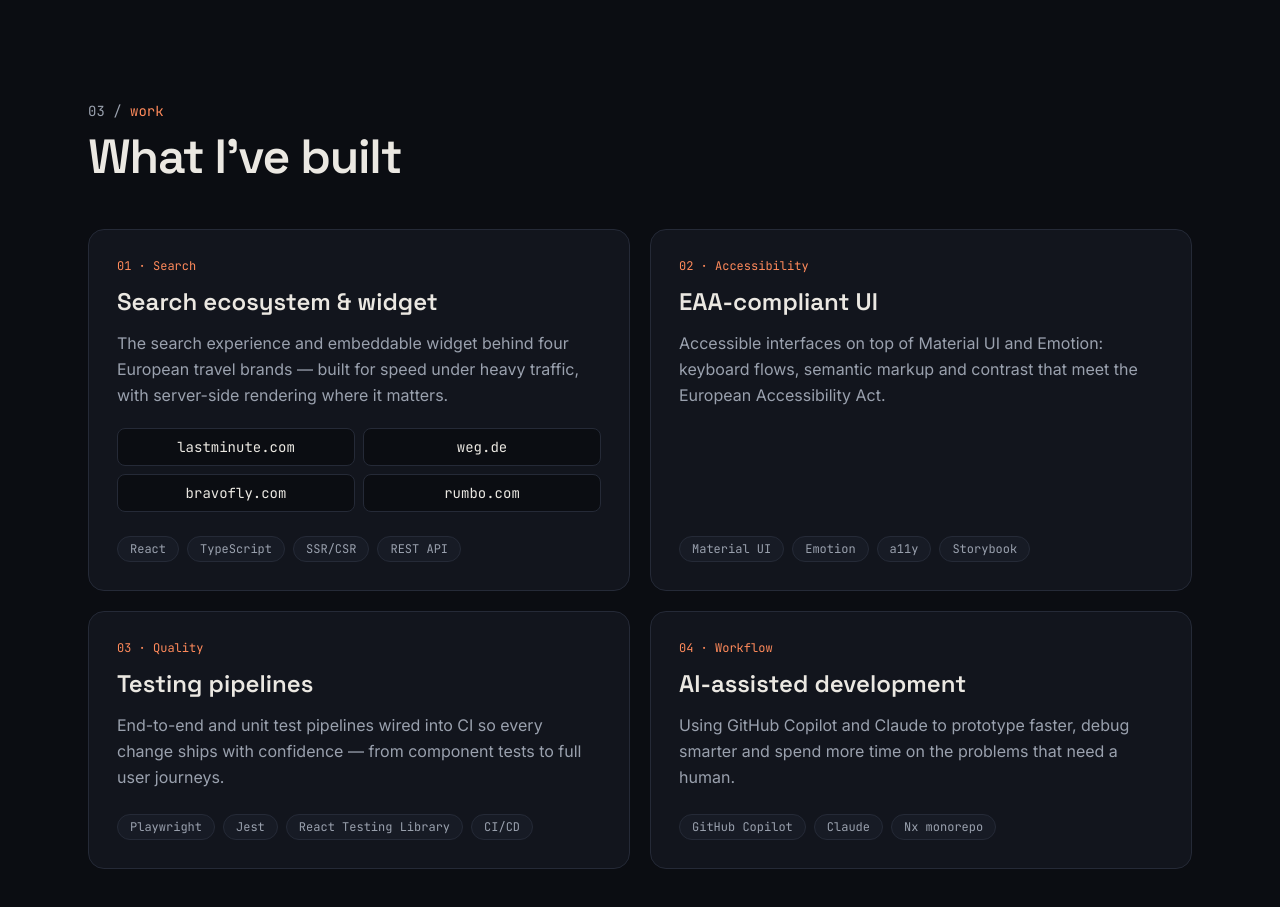
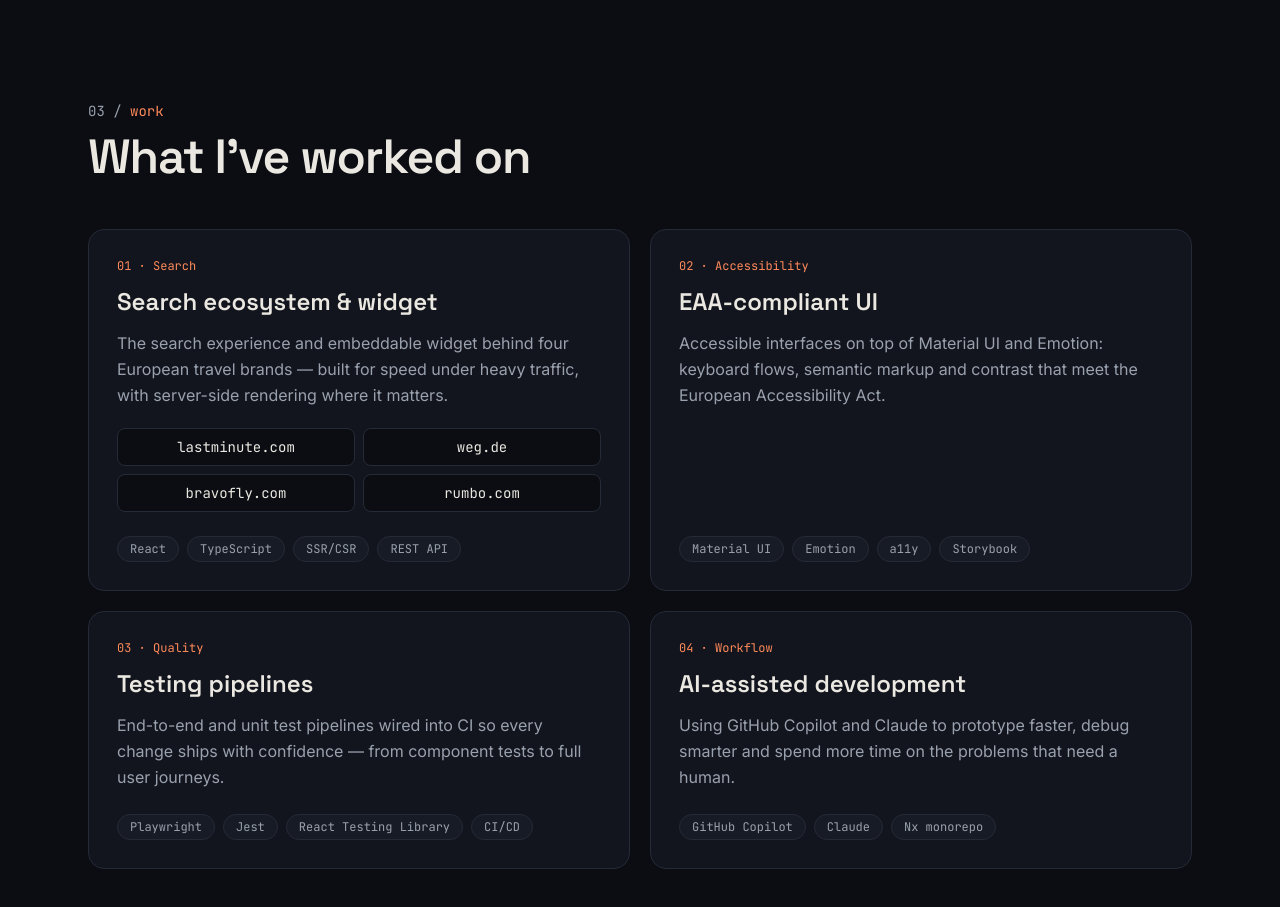
Before and after one commit to Halyna30/portfolio, a React (Vite) app: page / in a window 1280 px wide. Shown: the part 2800-3707 px from the top of the page. Built offline with nearby package versions, Linux system fonts and the light colour scheme.

Commit message:
Rename work section heading

```diff
--- a/src/data.ts
+++ b/src/data.ts
@@ -151,7 +151,7 @@ const en: Content = {
     ],
   },
   work: {
-    title: "What I've built",
+    title: "What I've worked on",
     items: [
       {
         kicker: '01 · Search',
@@ -273,7 +273,7 @@ const pl: Content = {
     ],
   },
   work: {
-    title: 'Co zbudowałam',
+    title: 'Nad czym pracowałam',
     items: [
       {
         kicker: '01 · Wyszukiwarka',
@@ -395,7 +395,7 @@ const uk: Content = {
     ],
   },
   work: {
-    title: 'Що я створила',
+    title: 'Над чим я працювала',
     items: [
       {
         kicker: '01 · Пошук',
```
